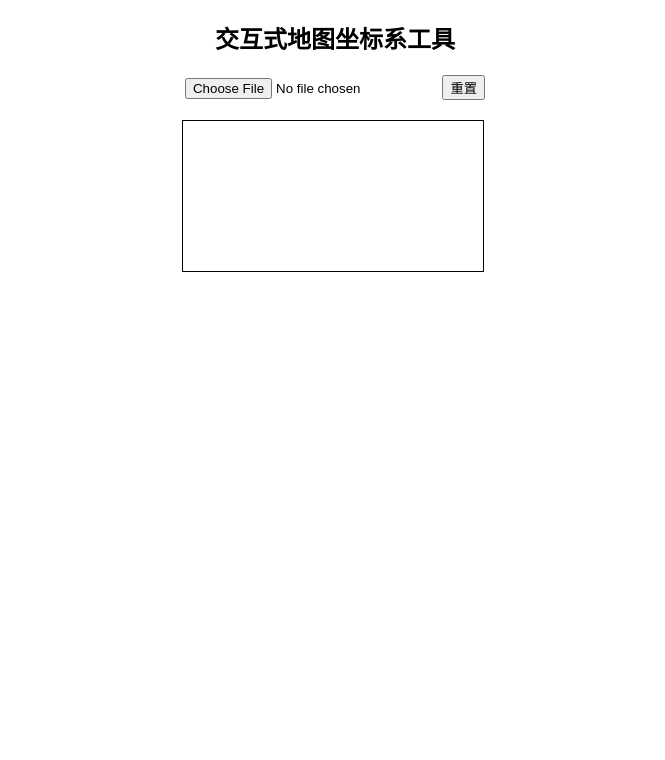
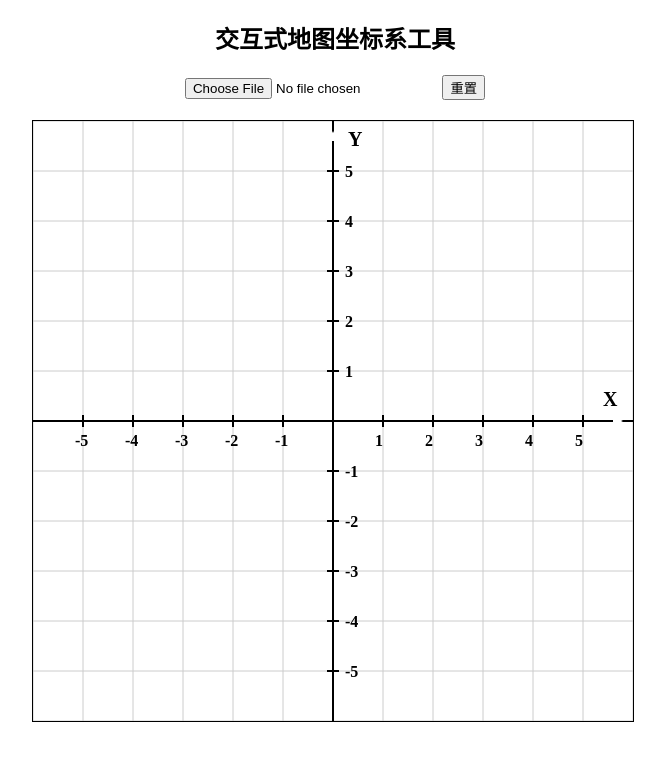
Before and after one commit to LinearAlgebra2025/Coordinate_basis_Map, a plain HTML site: page index.html in a window 1280 px wide. Shown: the whole page, without its empty margins (305-970 px from the left). Drawn offline with Linux system fonts and the light colour scheme.

Commit message:
index.html

```diff
--- a/index.html
+++ b/index.html
@@ -16,7 +16,7 @@
     <input type="file" id="upload" accept="image/*">
     <button id="reset">重置</button>
   </div>
-  <canvas id="canvas"></canvas>
+  <canvas id="canvas" width="600" height="600"></canvas>
   <div class="coords" id="output"></div>
 
   <script>
@@ -27,13 +27,105 @@
     const output = document.getElementById("output");
 
     let img = new Image();
-    let targetPoint = null; // 目标点
-    let tempPoints = [];    // 临时存放 [观察点, x方向点, y方向点]
-    let systems = [];       // 多个坐标系
+    let targetPoint = null;
+    let tempPoints = [];
+    let systems = [];
     const colors = ["red", "blue", "green", "purple", "orange", "brown"];
 
-    // 拖动目标点
     let dragging = false;
+    let hasImage = false; // 是否用户上传了图片
+    const gridSize = 50;  // 网格间隔
+    const center = {x: 300, y: 300}; // 默认坐标系原点
+
+    // ========== 辅助函数 ==========
+    function getLuminance(r, g, b) {
+      return 0.299 * r + 0.587 * g + 0.114 * b;
+    }
+
+    function drawTextWithContrast(ctx, text, x, y) {
+      const pixel = ctx.getImageData(Math.min(x, canvas.width-1), Math.min(y, canvas.height-1), 1, 1).data;
+      const lum = getLuminance(pixel[0], pixel[1], pixel[2]);
+      ctx.fillStyle = lum > 128 ? "black" : "white";
+      ctx.fillText(text, x, y);
+    }
+
+    // ========== 绘制默认坐标系 ==========
+    function drawDefaultGrid() {
+      ctx.clearRect(0, 0, canvas.width, canvas.height);
+      ctx.fillStyle = "white";
+      ctx.fillRect(0, 0, canvas.width, canvas.height);
+
+      ctx.strokeStyle = "#ccc";
+      ctx.lineWidth = 1;
+      // 网格线
+      for (let x = 0; x <= canvas.width; x += gridSize) {
+        ctx.beginPath();
+        ctx.moveTo(x, 0);
+        ctx.lineTo(x, canvas.height);
+        ctx.stroke();
+      }
+      for (let y = 0; y <= canvas.height; y += gridSize) {
+        ctx.beginPath();
+        ctx.moveTo(0, y);
+        ctx.lineTo(canvas.width, y);
+        ctx.stroke();
+      }
+
+      ctx.strokeStyle = "black";
+      ctx.lineWidth = 2;
+
+      // 坐标轴
+      ctx.beginPath();
+      ctx.moveTo(0, center.y);
+      ctx.lineTo(canvas.width, center.y);
+      ctx.moveTo(center.x, 0);
+      ctx.lineTo(center.x, canvas.height);
+      ctx.stroke();
+
+      // 箭头 X
+      ctx.beginPath();
+      ctx.moveTo(canvas.width-10, center.y);
+      ctx.lineTo(canvas.width-20, center.y-5);
+      ctx.lineTo(canvas.width-20, center.y+5);
+      ctx.closePath();
+      ctx.fill();
+
+      // 箭头 Y
+      ctx.beginPath();
+      ctx.moveTo(center.x, 10);
+      ctx.lineTo(center.x-5, 20);
+      ctx.lineTo(center.x+5, 20);
+      ctx.closePath();
+      ctx.fill();
+
+      // 坐标轴标签
+      ctx.font = "bold 20px 微软雅黑";
+      drawTextWithContrast(ctx, "X", canvas.width-30, center.y-15);
+      drawTextWithContrast(ctx, "Y", center.x+15, 25);
+
+      // 刻度
+      ctx.font = "bold 16px 微软雅黑";
+      for (let i = -5; i <= 5; i++) {
+        if (i !== 0) {
+          // X轴刻度
+          ctx.beginPath();
+          ctx.moveTo(center.x + i*gridSize, center.y-6);
+          ctx.lineTo(center.x + i*gridSize, center.y+6);
+          ctx.stroke();
+          drawTextWithContrast(ctx, i.toString(), center.x + i*gridSize-8, center.y+25);
+
+          // Y轴刻度
+          ctx.beginPath();
+          ctx.moveTo(center.x-6, center.y - i*gridSize);
+          ctx.lineTo(center.x+6, center.y - i*gridSize);
+          ctx.stroke();
+          drawTextWithContrast(ctx, i.toString(), center.x+12, center.y - i*gridSize+6);
+        }
+      }
+    }
+
+    // 初始显示标准坐标系
+    drawDefaultGrid();
 
     // 上传图片
     upload.addEventListener("change", e => {
@@ -44,6 +136,7 @@
         img.onload = () => {
           canvas.width = img.width;
           canvas.height = img.height;
+          hasImage = true;
           redraw();
         };
         img.src = evt.target.result;
@@ -51,32 +144,38 @@
       reader.readAsDataURL(file);
     });
 
-    // 点击画布
+    // 鼠标事件
     canvas.addEventListener("mousedown", e => {
-      if (!img.src) return;
-      const {x, y} = getMousePos(e);
+      let {x, y} = getMousePos(e);
+
+      if (!hasImage) {
+        // 吸附到整格点
+        x = Math.round((x - center.x) / gridSize) * gridSize + center.x;
+        y = Math.round((y - center.y) / gridSize) * gridSize + center.y;
+      }
+
       if (targetPoint && distance(x, y, targetPoint.x, targetPoint.y) < 8) {
         dragging = true;
       } else if (!targetPoint) {
-        // 设置目标点
         targetPoint = {x, y};
         redraw();
       } else {
-        // 添加观察点、x方向点、y方向点
         tempPoints.push({x, y});
         if (tempPoints.length === 3) {
           createSystem(targetPoint, tempPoints[0], tempPoints[1], tempPoints[2]);
           tempPoints = [];
-          redraw();
-        } else {
-          redraw();
         }
+        redraw();
       }
     });
 
     canvas.addEventListener("mousemove", e => {
       if (dragging && targetPoint) {
-        const {x, y} = getMousePos(e);
+        let {x, y} = getMousePos(e);
+        if (!hasImage) {
+          x = Math.round((x - center.x) / gridSize) * gridSize + center.x;
+          y = Math.round((y - center.y) / gridSize) * gridSize + center.y;
+        }
         targetPoint.x = x;
         targetPoint.y = y;
         redraw();
@@ -87,7 +186,6 @@
       dragging = false;
     });
 
-    // 获取鼠标位置
     function getMousePos(e) {
       const rect = canvas.getBoundingClientRect();
       return {x: e.clientX - rect.left, y: e.clientY - rect.top};
@@ -97,31 +195,28 @@
       return Math.sqrt((x1-x2)**2 + (y1-y2)**2);
     }
 
-    // 创建坐标系
     function createSystem(P, O, Xp, Yp) {
       const color = colors[systems.length % colors.length];
       systems.push({color, O, Xp, Yp});
     }
 
-    // 重新绘制所有内容
     function redraw() {
-      if (!img.src) return;
-      ctx.clearRect(0, 0, canvas.width, canvas.height);
-      ctx.drawImage(img, 0, 0);
+      if (hasImage && img.src) {
+        ctx.clearRect(0, 0, canvas.width, canvas.height);
+        ctx.drawImage(img, 0, 0);
+      } else {
+        drawDefaultGrid();
+      }
 
       if (targetPoint) {
         drawPoint(targetPoint, "black");
       }
-
-      // 临时点（灰色）
       tempPoints.forEach(p => drawPoint(p, "gray"));
 
-      // 绘制所有坐标系
       output.innerHTML = "";
       systems.forEach((s, i) => {
         drawVector(s.O, s.Xp, s.color);
         drawVector(s.O, s.Yp, s.color);
-
         if (targetPoint) {
           const coords = computeCoords(targetPoint, s.O, s.Xp, s.Yp);
           output.innerHTML += `坐标系 ${i+1} (${s.color}): (${coords[0].toFixed(2)}, ${coords[1].toFixed(2)})\n`;
@@ -130,7 +225,6 @@
       });
     }
 
-    // 计算局部坐标
     function computeCoords(P, O, Xp, Yp) {
       const Px = P.x - O.x;
       const Py = P.y - O.y;
@@ -143,7 +237,6 @@
       return [a, b];
     }
 
-    // 绘制点
     function drawPoint(P, color) {
       ctx.fillStyle = color;
       ctx.beginPath();
@@ -151,16 +244,14 @@
       ctx.fill();
     }
 
-    // 绘制向量
     function drawVector(O, P, color) {
       ctx.strokeStyle = color;
-      ctx.lineWidth = 3; // 更粗
+      ctx.lineWidth = 3;
       ctx.beginPath();
       ctx.moveTo(O.x, O.y);
       ctx.lineTo(P.x, P.y);
       ctx.stroke();
 
-      // 箭头
       const angle = Math.atan2(P.y - O.y, P.x - O.x);
       const headlen = 12;
       ctx.beginPath();
@@ -174,19 +265,20 @@
       ctx.fill();
     }
 
-    // 在目标点旁边标注坐标值
     function drawLabel(P, a, b, color, index) {
-      ctx.fillStyle = color;
-      ctx.font = "18px 微软雅黑"; // 字体更大
-      ctx.fillText(`系${index}: (${a.toFixed(2)}, ${b.toFixed(2)})`, P.x + 12, P.y - 15*index);
+      ctx.fillStyle = color;  // 每个系统用自己的颜色
+      ctx.font = "bold 18px 微软雅黑";
+      ctx.fillText(`系${index}: (${a.toFixed(2)}, ${b.toFixed(2)})`, P.x + 12, P.y - 18*index);
     }
 
-    // 重置
     resetBtn.addEventListener("click", () => {
       targetPoint = null;
       tempPoints = [];
       systems = [];
-      redraw();
+      hasImage = false;
+      canvas.width = 600;
+      canvas.height = 600;
+      drawDefaultGrid();
       output.innerHTML = "";
     });
   </script>
```
